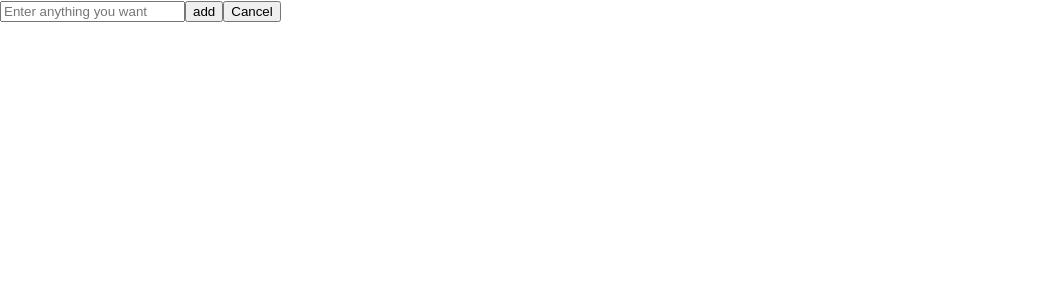
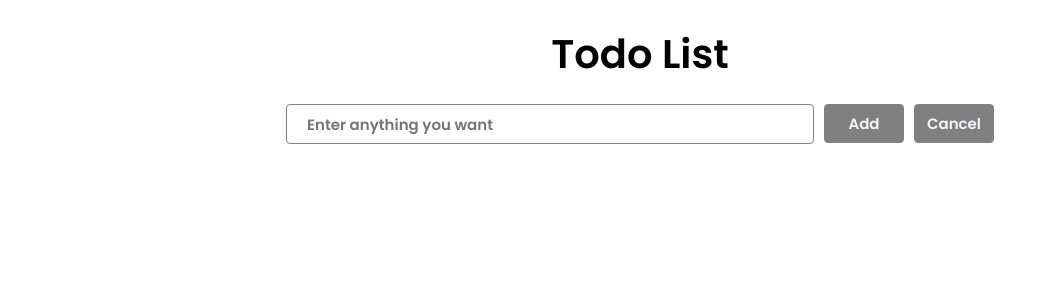
Before and after one commit to raheel-muhammad/react-todo, a React (Create React App) app: page / in a window 1280 px wide. Shown: the top 300 px of the page, without its empty margins (0-1057 px from the left). Built offline with nearby package versions, Linux system fonts and the light colour scheme.

Commit message:
Todo completed

```diff
--- a/public/index.html
+++ b/public/index.html
@@ -1,14 +1,12 @@
 <!DOCTYPE html>
 <html lang="en">
+
 <head>
   <meta charset="utf-8" />
   <link rel="icon" href="%PUBLIC_URL%/favicon.ico" />
   <meta name="viewport" content="width=device-width, initial-scale=1" />
   <meta name="theme-color" content="#000000" />
-    <meta
-      name="description"
-      content="Web site created using create-react-app"
-    />
+  <meta name="description" content="Web site created using create-react-app" />
   <link rel="apple-touch-icon" href="%PUBLIC_URL%/logo192.png" />
   <!--
       manifest.json provides metadata used when your web app is installed on a
@@ -24,8 +22,9 @@
       work correctly both with client-side routing and a non-root public URL.
       Learn how to configure a non-root public URL by running `npm run build`.
     -->
-    <title>React App</title>
+  <title>Todo App</title>
 </head>
+
 <body>
   <noscript>You need to enable JavaScript to run this app.</noscript>
   <div id="root"></div>
@@ -40,4 +39,5 @@
       To create a production bundle, use `npm run build` or `yarn build`.
     -->
 </body>
+
 </html>
--- a/src/App.css
+++ b/src/App.css
@@ -1,38 +1,163 @@
-.App {
-  text-align: center;
+@import url('https://fonts.googleapis.com/css2?family=Poppins:ital,wght@0,400;0,500;0,600;0,700;0,800;1,300;1,400;1,500;1,600;1,700;1,800&family=Urbanist:wght@100&display=swap');
+
+* {
+  margin: 0%;
+  padding: 0%;
+  box-sizing: border-box;
+  font-family: 'Poppins', sans-serif;
+
 }
 
-.App-logo {
-  height: 40vmin;
-  pointer-events: none;
+.container {
+  width: 100%;
+  padding: 24px;
+  max-width: 756px;
+  margin: auto;
 }
 
-@media (prefers-reduced-motion: no-preference) {
-  .App-logo {
-    animation: App-logo-spin infinite 20s linear;
+.form {
+  width: 100%;
+  margin-top: 20px;
+  display: flex;
+  gap: 10px;
+}
+
+.input {
+  padding: 10px;
+  border-radius: 4px;
+  border: 1px solid #828282;
+  outline: none;
+  height: 48px;
+  padding: 0 20px;
+  flex-grow: 1;
+  height: 40px;
+  font-size: 15px;
+  font-weight: 600;
+}
+
+.main {
+  word-break: break-all;
+  font-size: 20px;
+  vertical-align: middle;
+  padding-left: 10px;
+  display: flex;
+  align-items: center;
+  width: 70%;
+
+}
+
+.btn {
+  outline: none;
+  border-radius: 4px;
+  padding: 0 8px;
+  border: 1px solid #828282;
+  font-weight: 600;
+  font-size: 15px;
+
+}
+
+.btn-add {
+  background-color: gray;
+  width: 80px;
+  font-size: 15px;
+  color: aliceblue;
+  padding: 5px;
+  cursor: pointer;
+  padding: 7px;
+
+
+}
+
+.btn-cancel {
+  background-color: gray;
+  width: 80px;
+  font-size: 15px;
+  color: aliceblue;
+  padding: 7px;
+  margin-left: 10px;
+  cursor: pointer;
+
+}
+
+.heading {
+  text-align: center;
+  font-weight: 600;
+  font-size: 40px;
+}
+
+.button {
+  display: flex;
+  gap: 10px;
+  align-items: center;
+}
+
+.btn-delete {
+  width: 80px;
+  background-color: gray;
+  color: aliceblue;
+  border-radius: 4px;
+  outline: none;
+  padding: 0 8px;
+  border: 1px solid #828282;
+  font-weight: 600;
+  font-size: 15px;
+  height: 40px;
+  margin: 10px;
+  cursor: pointer;
+
+}
+
+.btn-l8grey {
+  background-color: #f1f1f1;
+  font-weight: 600;
+  font-size: 15px;
+  height: 40px;
+  margin: 10px;
+  cursor: pointer;
+  color: #b1aeae;
+  border-radius: 4px;
+  outline: none;
+  padding: 0 8px;
+  border: 1px solid #b1aeae;
+  width: 80px;
+}
+
+.btn-edit {
+  width: 80px;
+  background-color: gray;
+  color: aliceblue;
+  outline: none;
+  border-radius: 4px;
+  padding: 0 8px;
+  border: 1px solid #828282;
+  font-weight: 600;
+  font-size: 15px;
+  height: 40px;
+  margin: 10px;
+  cursor: pointer;
+}
+
+@media only screen and (max-width:470px) {
+  .form {
+    flex-direction: column;
+  }
+
+  .button-2 {
+    display: flex;
+    gap: 10px;
+    justify-content: center;
+  }
+
+  .setting {
+    flex-direction: column;
+  }
+
+  .main-btn {
+    margin: auto;
+
+  }
+
+  .main {
+    width: 100%;
   }
 }
-
-.App-header {
-  background-color: #282c34;
-  min-height: 100vh;
-  display: flex;
-  flex-direction: column;
-  align-items: center;
-  justify-content: center;
-  font-size: calc(10px + 2vmin);
-  color: white;
-}
-
-.App-link {
-  color: #61dafb;
-}
-
-@keyframes App-logo-spin {
-  from {
-    transform: rotate(0deg);
-  }
-  to {
-    transform: rotate(360deg);
-  }
-}
--- a/src/App.js
+++ b/src/App.js
@@ -1,4 +1,5 @@
 import React, { useState } from 'react'
+import "./App.css"
 export default function App() {
   const [inputvalue, setInputValue] = useState("")
   const [items, setItems] = useState([])
@@ -9,18 +10,25 @@ export default function App() {
   const handleInputChange = (event) => {
     setInputValue(event.target.value)
   }
+  const handleEnterKey = (event) => {
+    if (event.key === 'Enter' && inputvalue.trim() !== '') {
+      setItems([...items, inputvalue]);
+      setInputValue('');
+    }
+  }
   const handleClick = () => {
-    if (inputvalue.trim() === '') {
+    let item = inputvalue.trim()
+    if (!item) {
       alert('please fill out this field')
     } else {
       if (isEdit) {
-        setIsEdit(false)
         let tempArr = [...items]
-        tempArr[currIndex] = inputvalue.trim()
+        tempArr[currIndex] = item
         setItems(tempArr)
         setInputValue('')
+        setIsEdit(false)
       } else {
-        setItems((prevItems) => [...prevItems, inputvalue.trim()]);
+        setItems((prevItems) => [...prevItems, item]);
         setInputValue('')
       }
     }
@@ -35,40 +43,43 @@ export default function App() {
     let prev = [...items]
     prev.splice(index, 1)
     setItems(prev)
+
   }
   const resetItem = () => {
     setInputValue('')
     if (isEdit) {
       setIsEdit(false)
-    } else {
-      setIsEdit(true)
+      setCurrIndex()
     }
-    setIsEdit(false)
   }
 
   return (
     <>
       <div className='container'>
+        <div className="heading">Todo List</div>
         <div className='form'>
-          <input type="text" placeholder='Enter anything you want' value={inputvalue} onChange={handleInputChange} />
-          <button onClick={handleClick}>{isEdit ? "edit" : "add"}</button>
-          <button onClick={resetItem}>Cancel</button>
-
+          <input className='input' type="text" maxLength={100} placeholder='Enter anything you want' value={inputvalue} onChange={handleInputChange} onKeyDown={handleEnterKey} />
+          <div className='button-2'>
+            <button className='btn btn-add' onClick={handleClick}>{isEdit ? "Edit" : "Add"}</button>
+            <button className='btn btn-cancel' onClick={resetItem}>{isEdit ? 'Reset' : 'Cancel'}</button>
+          </div>
         </div>
 
-        <ul>
+
+        <div className='ul-list'>
 
           {items.map((item, index) => (
-            <div style={{ display: 'flex', flexDirection: 'row' }} >
+            <div className='setting' style={{ display: 'flex', justifyContent: 'space-between', width: '100%', marginTop: '20px', backgroundColor: 'antiquewhite', borderRadius: '4px' }} >
 
-              <li key={index}>{item}</li>
-              <button onClick={() => editClick(item, index)} style={{ color: 'red' }}>edit</button>
-              <button onClick={() => deleteItem(index)}>Delete</button>
+              <div className='main' key={index}>{item}</div>
+              <div className='main-btn'>
+                <button className="btn-edit" onClick={() => editClick(item, index)}>Edit</button>
+                <button className={isEdit ? "btn-l8grey" : "btn-delete"} onClick={() => deleteItem(index)} disabled={isEdit ? true : false} >Delete</button>
+              </div>
             </div>
           ))}
-        </ul>
+        </div>
       </div>
-      {/* <Home/> */}
     </>
   )
 }
```
Also changed, not shown: src/pages/Home.js (deleted, +0 -10 lines). Lines whose indentation alone changed are shown as unchanged.
